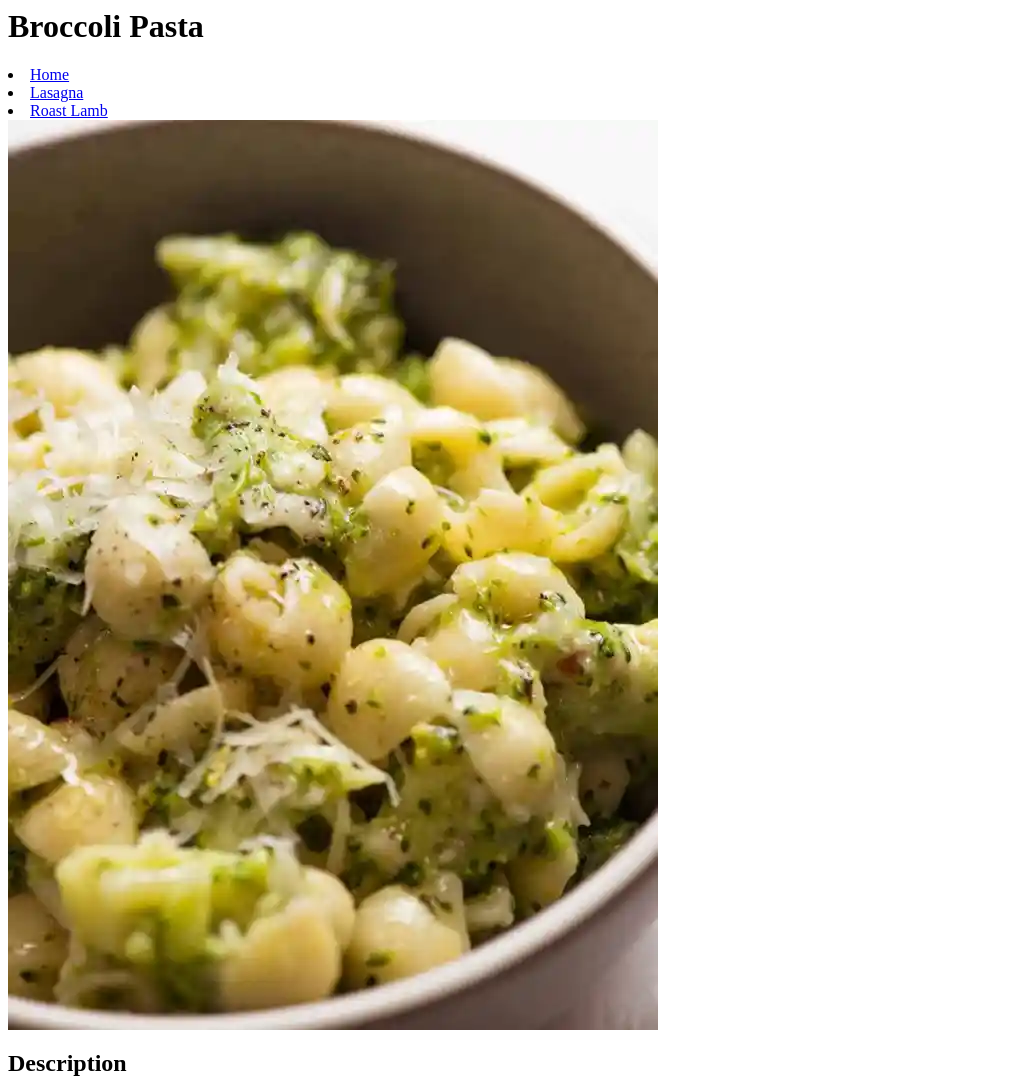
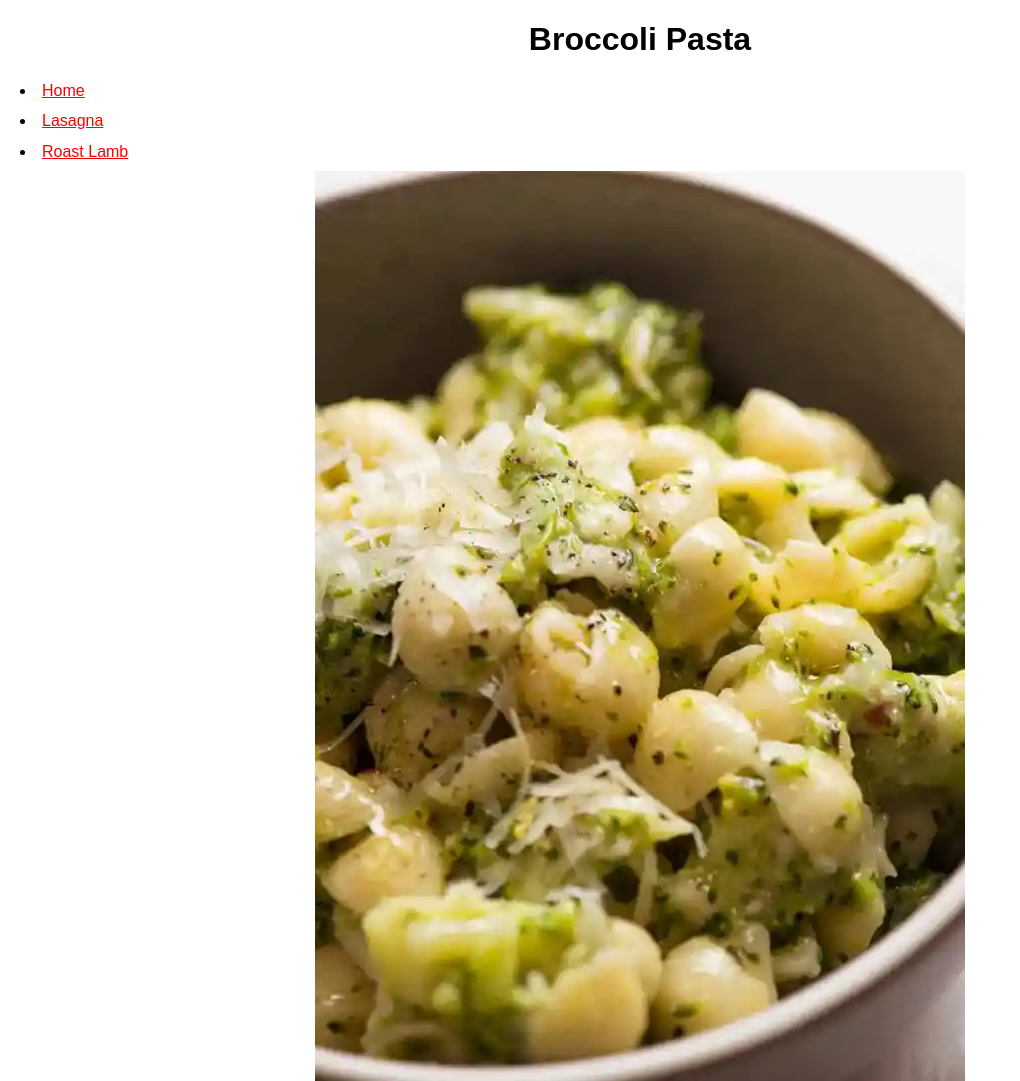
Before and after one commit to Andlaw627/odiin-recipes, a plain HTML site: page recipes/broccoli_pasta.html in a window 1280 px wide. Shown: the top 1081 px of the page, without its empty margins (0-1020 px from the left). Drawn offline with Linux system fonts and the light colour scheme.

Commit message:
CSS addition

```diff
--- a/index.html
+++ b/index.html
@@ -5,6 +5,7 @@
     <meta http-equiv="X-UA-Compatible" content="IE=edge" />
     <meta name="viewport" content="width=device-width, initial-scale=1.0" />
     <title>Odin-Recipes</title>
+    <link rel="stylesheet" href="style.css" />
   </head>
   <body>
     <h1>Odin-Recipes</h1>
--- a/recipes/broccoli_pasta.html
+++ b/recipes/broccoli_pasta.html
@@ -1,3 +1,13 @@
+<!DOCTYPE html>
+<html lang="en">
+  <head>
+    <meta charset="UTF-8" />
+    <meta http-equiv="X-UA-Compatible" content="IE=edge" />
+    <meta name="viewport" content="width=device-width, initial-scale=1.0" />
+    <title>Document</title>
+    <link rel="stylesheet" href="../style.css" />
+  </head>
+  <body>
     <h1>Broccoli Pasta</h1>
     <li><a href="../index.html">Home</a></li>
     <li><a href="./lasagna.html">Lasagna</a></li>
@@ -5,10 +15,11 @@
     <img src="../Images/Broccoli-Pasta_0.webp" alt="Roast Lamb" />
     <h2>Description</h2>
     <p>
-  This is one of my best emergency quick dinner ideas and 2-in-1 veg plus carb
-  side dish. Broccoli, pasta and not much else, it’s a little bit lemony, a
-  little bit cheesy and a whole lot of yum. The broccoli is cooked with the
-  pasta then stirred vigorously with sauce to make it juicy and saucy
+      This is one of my best emergency quick dinner ideas and 2-in-1 veg plus
+      carb side dish. Broccoli, pasta and not much else, it’s a little bit
+      lemony, a little bit cheesy and a whole lot of yum. The broccoli is cooked
+      with the pasta then stirred vigorously with sauce to make it juicy and
+      saucy
     </p>
     <img src="../Images/Broccoli-pasta-ingredients-1.jpg" alt="" />
     <h2>Ingredients</h2>
@@ -20,21 +31,24 @@
     <ol>
       <li>Cook pasta per the packet directions.</li>
       <li>
-    Chop & cook broccoli - While the pasta is cooking, chop the broccoli then
-    add it into the water when the pasta is 2 minutes from being done.
+        Chop & cook broccoli - While the pasta is cooking, chop the broccoli
+        then add it into the water when the pasta is 2 minutes from being done.
       </li>
       <li>Make sauce - Make the simple lemony pasta sauce</li>
       <li>
-    Scoop out 1 cup pasta cooking water <- KEY STEP! This is how we make plenty
-    of sauce without using tons of oil! Add 1/2 cup of this into the sauce and
-    shake (reserve the rest of the water for later in case you need it).
+        Scoop out 1 cup pasta cooking water <- KEY STEP! This is how we make
+        plenty of sauce without using tons of oil! Add 1/2 cup of this into the
+        sauce and shake (reserve the rest of the water for later in case you
+        need it).
       </li>
       <li>
-    Put everything in pot - Drain the pasta and return to the same pot. Add the
-    Sauce and cheese,
+        Put everything in pot - Drain the pasta and return to the same pot. Add
+        the Sauce and cheese,
       </li>
       <li>
         Toss the pasta, sauce, water and cheese until it’s nice and juicy. Then
         DEVOUR!!
       </li>
     </ol>
+  </body>
+</html>
--- /dev/null
+++ b/style.css
@@ -0,0 +1,24 @@
+* {
+  font-family: Arial, "Helvetica Neue", Helvetica, sans-serif;
+}
+
+li {
+  margin-bottom: 8px;
+  margin-left: 12px;
+  line-height: 1.4;
+}
+
+a {
+  color: red;
+}
+
+h1,
+h2 {
+  text-align: center;
+}
+
+img {
+  display: block;
+  margin-left: auto;
+  margin-right: auto;
+}
```
Lines whose indentation alone changed are shown as unchanged.
